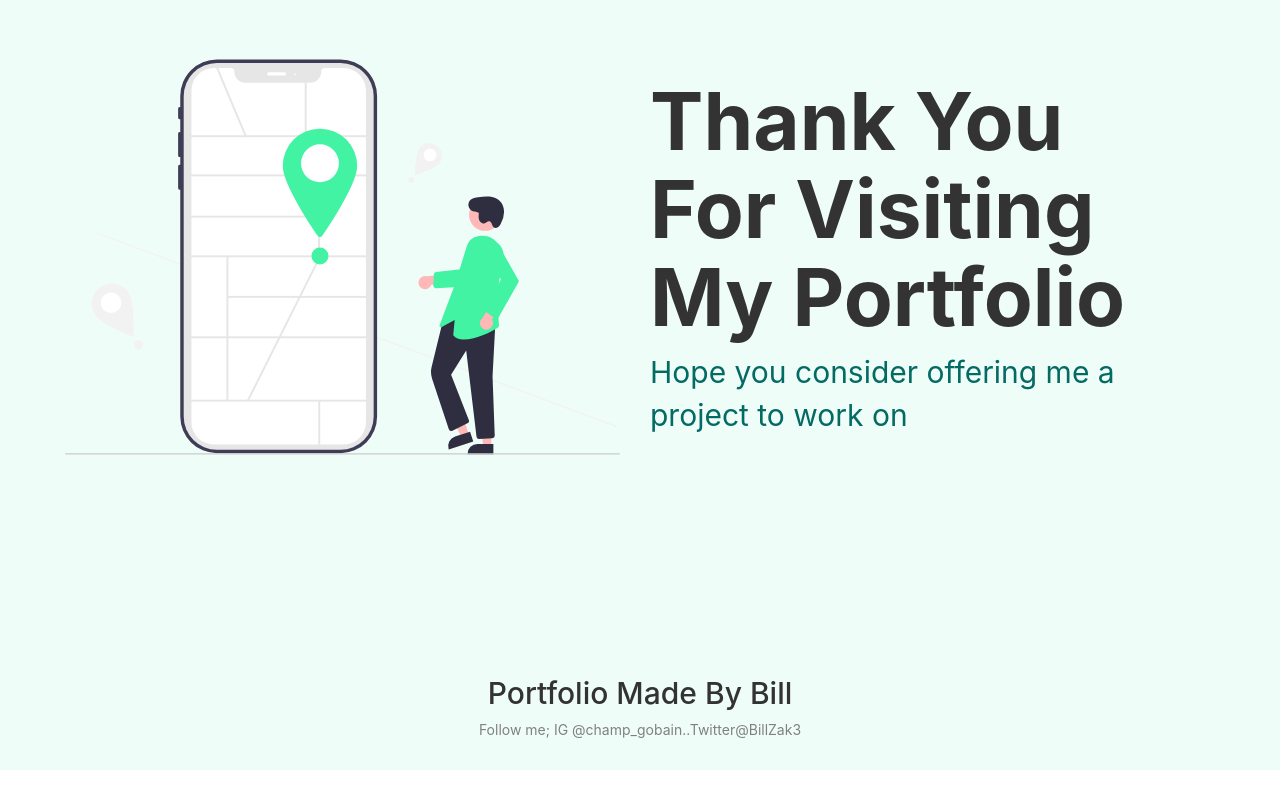
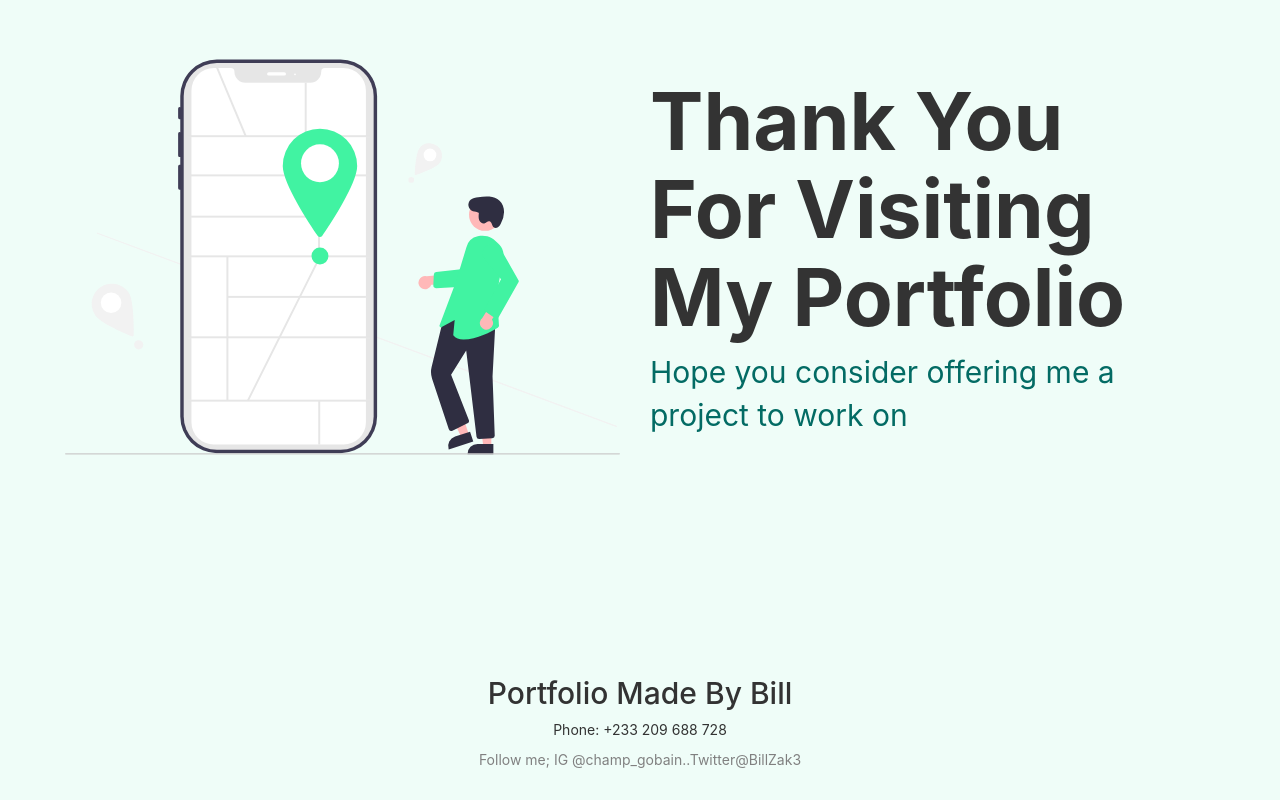
Before and after one commit to BillZak/my-portfolio-project, a React (Create React App) app: page / in a window 1280 px wide. Shown: the part 1450-2250 px from the top of the page. Before the commit the page ends 2220 px from the top, so only its background shows below. Built offline with nearby package versions, Linux system fonts and the light colour scheme.

Commit message:
add footer component

```diff
--- a/src/Pages/Home/Home.jsx
+++ b/src/Pages/Home/Home.jsx
@@ -1,6 +1,7 @@
 import React from 'react';
-//import navbar component
+//import components
 import NavBar from '../../Components/NavBar';
+import Footer from '../../Components/Footer';
 // import dependencies
 import { Link } from "react-router-dom";
 // import css file
@@ -101,10 +102,8 @@ const Home = () => {
                     </div>
                 </div>
 
-                <div className="container-fluid text-center" style={{paddingBottom: '20px'}} >
-                    <h2>Portfolio Made By Bill</h2>
-                    <p style={{color:'grey'}}>Follow me; IG @champ_gobain..Twitter@BillZak3</p>
-                </div>
+                <Footer/>
+
             </div>
          </>
     );
```
